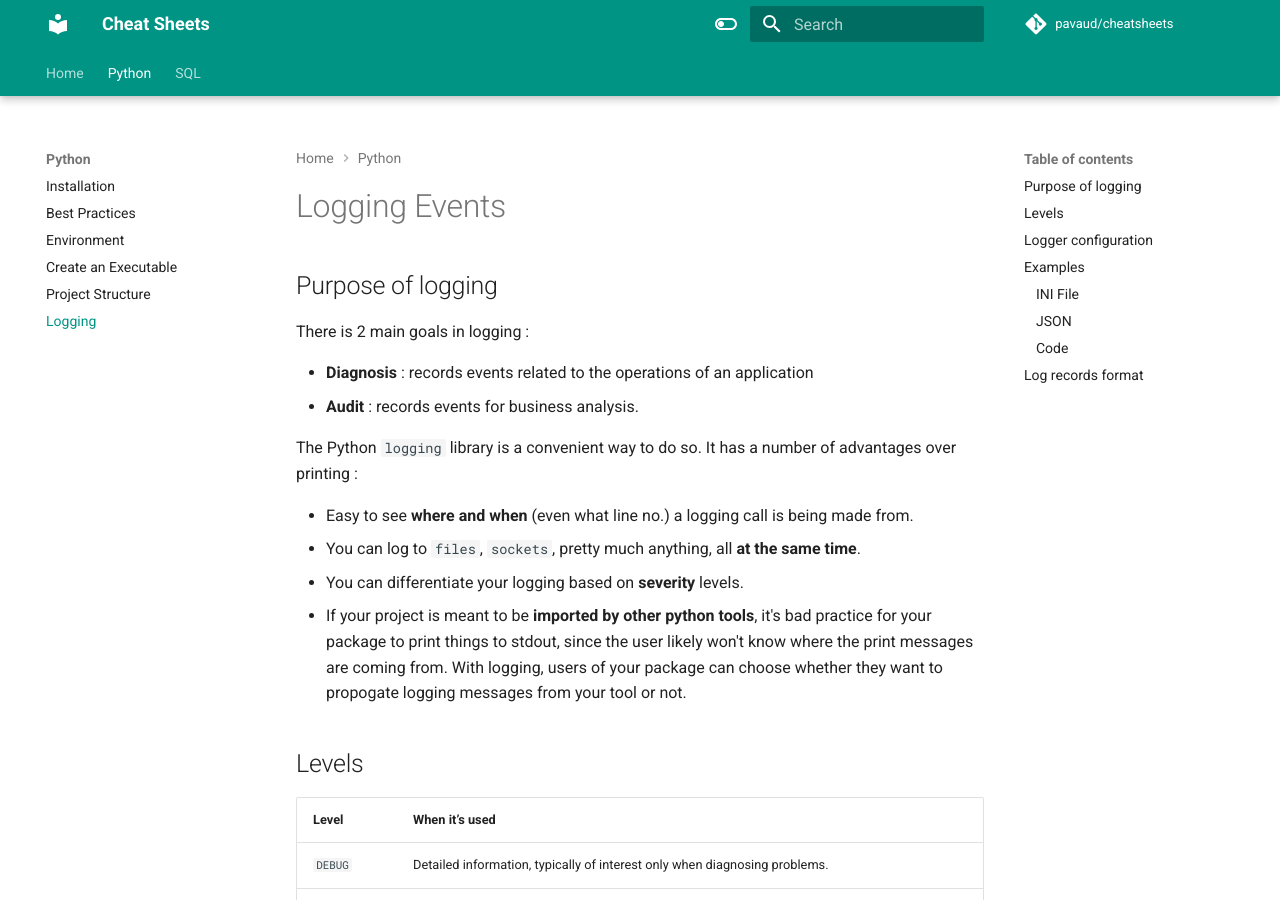
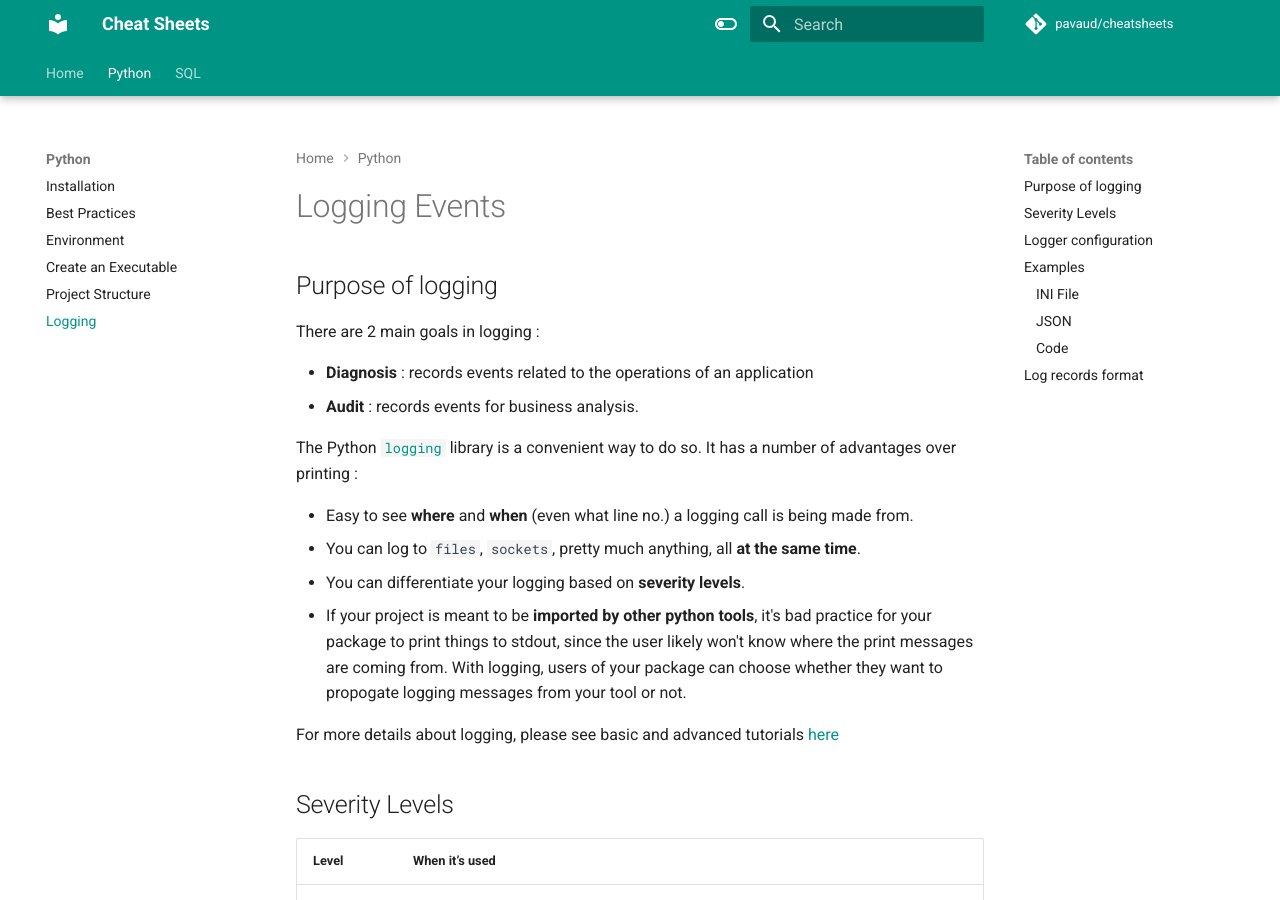
Before and after one commit to pavaud/cheatsheets, an MkDocs documentation site: the page built from docs/python/logging.md, in a window 1280 px wide and 900 px high. Built offline with MkDocs 1.6.1 and Material for MkDocs 9.7.7, drawn with Linux system fonts in a browser that asks for light colours; comment, search, counter and statistics services are not loaded.

Commit message:
docs: add refs to python logging library

```diff
--- a/docs/python/logging.md
+++ b/docs/python/logging.md
@@ -2,20 +2,21 @@
 
 ## Purpose of logging
 
-There is 2 main goals in logging :
+There are 2 main goals in logging :
 
 - **Diagnosis** : records events related to the operations of an application
 - **Audit** : records events for business analysis.
 
-The Python `logging` library is a convenient way to do so. It has a number of advantages over printing :
+The Python [`logging`](https://docs.python.org/3/library/logging.ht) library is a convenient way to do so. It has a number of advantages over printing :
 
-- Easy to see **where and when** (even what line no.) a logging call is being made from.
+- Easy to see **where** and **when** (even what line no.) a logging call is being made from.
 - You can log to `files`, `sockets`, pretty much anything, all **at the same time**.
-- You can differentiate your logging based on **severity** levels.
+- You can differentiate your logging based on **severity levels**.
 - If your project is meant to be **imported by other python tools**, it's bad practice for your package to print things to stdout, since the user likely won't know where the print messages are coming from. With logging, users of your package can choose whether they want to propogate logging messages from your tool or not.
 
+For more details about logging, please see basic and advanced tutorials [here](https://docs.python.org/3/howto/logging.html)
 
-## Levels
+## Severity Levels
 
 | Level | When it’s used |
 | --- | --- |
```
